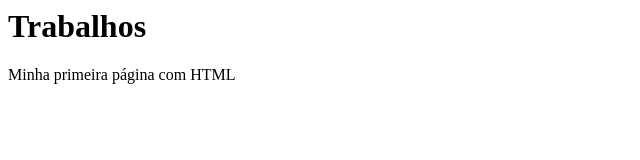
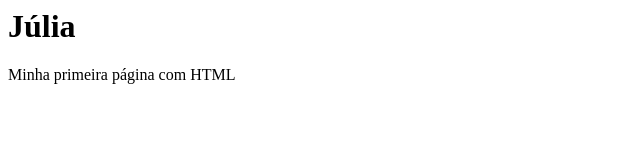
Before and after one commit to JuliaRocha24/JuliaRocha24.github.io, a plain HTML site: page index.html in a window 1280 px wide. Shown: the whole page, without its empty margins (0-640 px from the left). Drawn offline with Linux system fonts and the light colour scheme.

Commit message:
Update index.html

```diff
--- a/index.html
+++ b/index.html
@@ -3,7 +3,7 @@
     <title>Júlia | Minha Página</title>
   </head>
   <body>
-    <h1>Trabalhos</h1>
+    <h1>Júlia</h1>
     <p>Minha primeira página com HTML</p>
   </body>
 </html>
```
